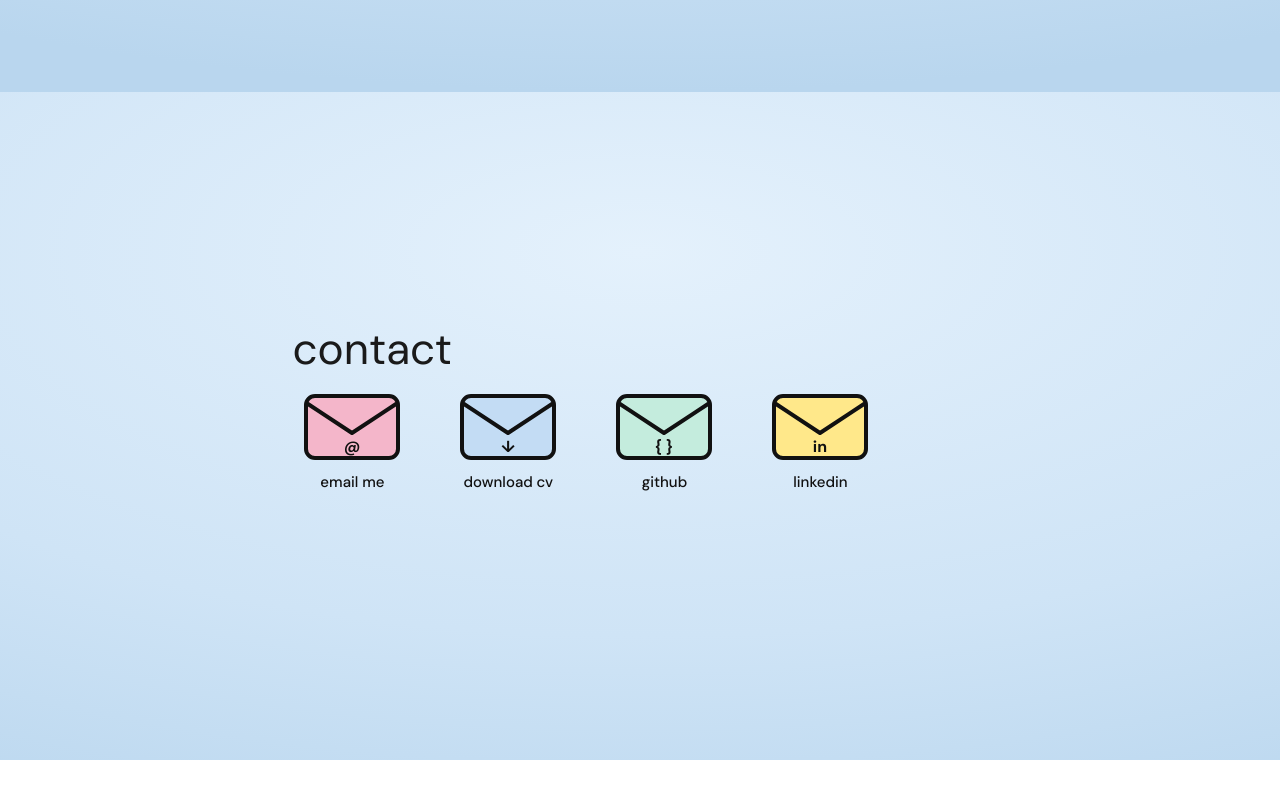
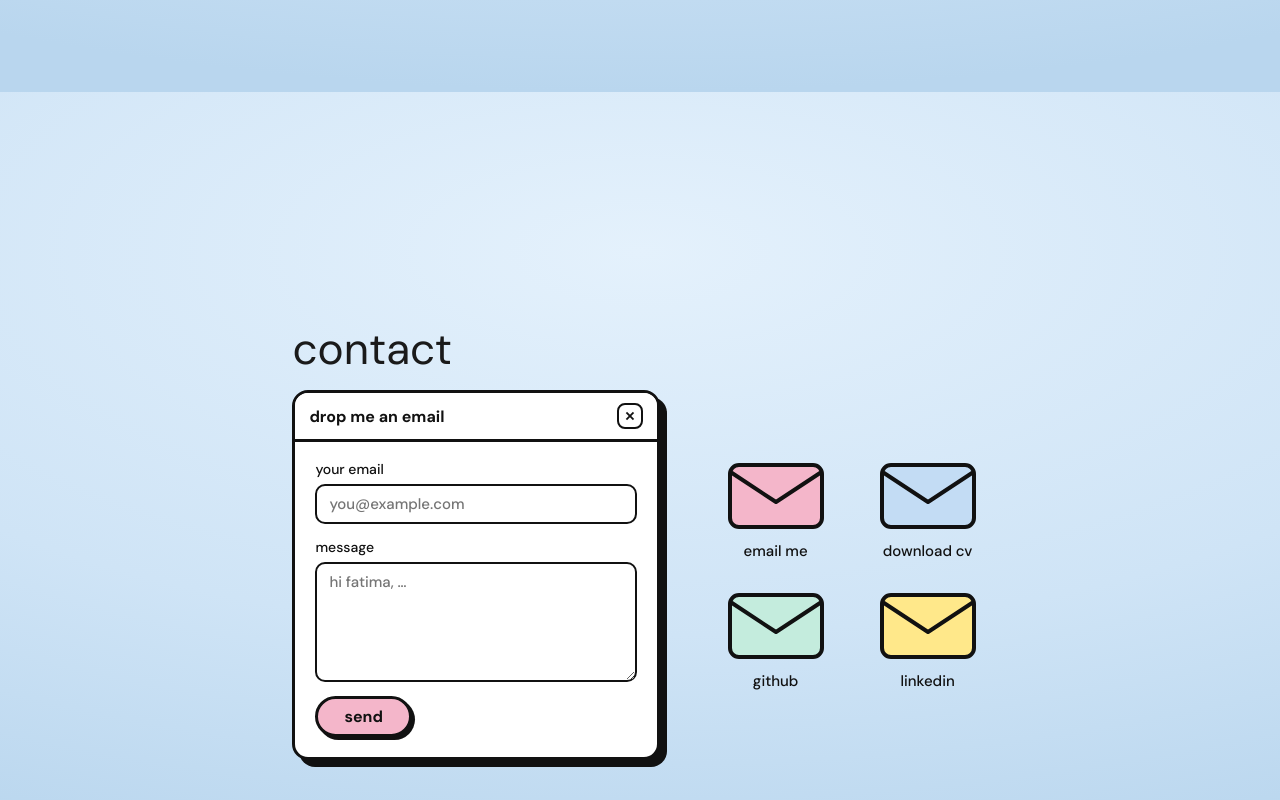
Before and after one commit to fatimaLaraibBonk/Professional_Portfolio, a React (Vite) app in the folder code/: page / in a window 1280 px wide. Shown: the part 3908-4708 px from the top of the page. Before the commit the page ends 4668 px from the top, so only its background shows below. Built offline with nearby package versions, Linux system fonts and the light colour scheme.

Commit message:
Re-enter message box
Last try to make it work lol

```diff
--- a/code/src/Contact.jsx
+++ b/code/src/Contact.jsx
@@ -1,10 +1,11 @@
+import { useState } from "react";
 import { CONTACT } from "./data.js";
 
 const LINKS = [
-  { label: "email me", glyph: "@", color: "#f4b6ca", href: `mailto:${CONTACT.email}` },
-  { label: "download cv", glyph: "↓", color: "#c3dcf4", href: CONTACT.cv, download: "Fatima-Laraib-CV.pdf" },
-  { label: "github", glyph: "{ }", color: "#c4ecdd", href: CONTACT.github, external: true },
-  { label: "linkedin", glyph: "in", color: "#ffe88a", href: CONTACT.linkedin, external: true },
+  { label: "email me", glyph: "", color: "#f4b6ca", href: `mailto:${CONTACT.email}` },
+  { label: "download cv", glyph: "", color: "#c3dcf4", href: CONTACT.cv, download: "Fatima-Laraib-CV.pdf" },
+  { label: "github", glyph: "", color: "#c4ecdd", href: CONTACT.github, external: true },
+  { label: "linkedin", glyph: "", color: "#ffe88a", href: CONTACT.linkedin, external: true },
 ];
 
 const Envelope = ({ color, glyph }) => (
@@ -16,10 +17,76 @@ const Envelope = ({ color, glyph }) => (
 );
 
 export default function Contact() {
+  const [email, setEmail] = useState("");
+  const [message, setMessage] = useState("");
+  const [website, setWebsite] = useState(""); // hidden spam trap
+  const [status, setStatus] = useState("idle"); // idle | sending | sent | error | mailto
+
+  const send = async (e) => {
+    e.preventDefault();
+    if (!CONTACT.formEndpoint) {
+      const body = `${message}\n\nfrom: ${email}`;
+      window.location.href = `mailto:${CONTACT.email}?subject=${encodeURIComponent("message from your portfolio")}&body=${encodeURIComponent(body)}`;
+      setStatus("mailto");
+      return;
+    }
+    setStatus("sending");
+    try {
+      const res = await fetch(CONTACT.formEndpoint, {
+        method: "POST",
+        headers: { "Content-Type": "application/json", Accept: "application/json" },
+        body: JSON.stringify({
+          email,
+          message,
+          website, // honeypot
+        }),
+      });
+      const data = await res.json().catch(() => ({}));
+      if (res.ok && data.success !== false) {
+        setStatus("sent");
+        setEmail("");
+        setMessage("");
+      } else setStatus("error");
+    } catch {
+      setStatus("error");
+    }
+  };
+
+  const note = {
+    sent: "sent! thank you, i'll get back to you soon.",
+    error: `something went wrong. please email me directly at ${CONTACT.email}.`,
+    mailto: "your email app should open with the message ready to send.",
+  }[status];
+
   return (
     <section id="contact" className="section">
       <h2>contact</h2>
-      <div className="mails wide">
+      <div className="contact-grid">
+        <form className="win" onSubmit={send}>
+          <div className="win-bar">
+            <span>drop me an email</span>
+            <span className="x" aria-hidden="true">✕</span>
+          </div>
+          <div className="form-body">
+            <label>
+              your email
+              <input type="email" required value={email} onChange={(e) => setEmail(e.target.value)} placeholder="you@example.com" />
+            </label>
+            <label>
+              message
+              <textarea required rows="5" value={message} onChange={(e) => setMessage(e.target.value)} placeholder="hi fatima, …" />
+            </label>
+            <input className="trap" tabIndex="-1" autoComplete="off" aria-hidden="true" value={website} onChange={(e) => setWebsite(e.target.value)} />
+            <div className="form-foot">
+              <button className="send-btn" type="submit" disabled={status === "sending"}>
+                {status === "sending" ? "sending…" : "send"}
+              </button>
+              <span className="note" role="status">{note}</span>
+            </div>
+          </div>
+        </form>
+
+        <div className="mails">
           {LINKS.map((l) => (
             <a
               key={l.label}
@@ -33,6 +100,7 @@ export default function Contact() {
             </a>
           ))}
         </div>
+      </div>
     </section>
   );
 }
--- a/code/src/styles.css
+++ b/code/src/styles.css
@@ -281,4 +281,3 @@ button.x:focus-visible { outline: 3px solid #111; outline-offset: 2px; }
 }
 
 .form-body .trap { position: absolute; left: -9999px; width: 1px; height: 1px; opacity: 0; }
-.mails.wide { grid-template-columns: repeat(auto-fit, 120px); justify-content: start; gap: 28px 36px; }
```
Lines whose indentation alone changed are shown as unchanged.
